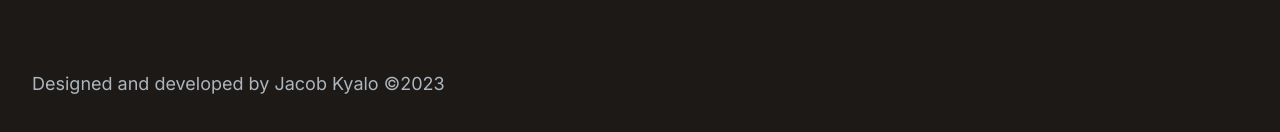
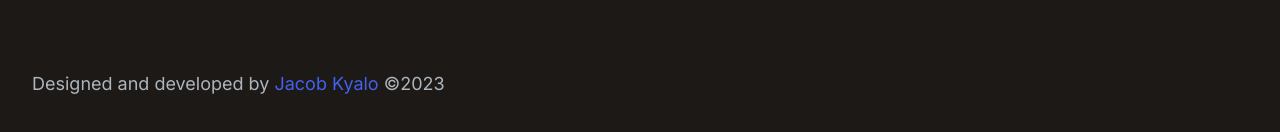
Before and after one commit to Jacobkyalo/my-blog, a Next.js app: page /projects in a window 1280 px wide. Shown: the part 2112-2244 px from the top of the page. Built offline with nearby package versions, Linux system fonts and the light colour scheme.

Commit message:
added twitter link

```diff
--- a/src/components/footer.jsx
+++ b/src/components/footer.jsx
@@ -43,7 +43,11 @@ export default function Footer() {
         </li>
       </ul>
       <small className="block mt-20 lg:text-lg text-darkWhite">
-        Designed and developed by Jacob Kyalo &copy;{new Date().getFullYear()}
+        Designed and developed by{" "}
+        <Link className="text-blue" href="https://x.com/jacobkyalo_dev">
+          Jacob Kyalo
+        </Link>{" "}
+        &copy;{new Date().getFullYear()}
       </small>
     </footer>
   );
```
